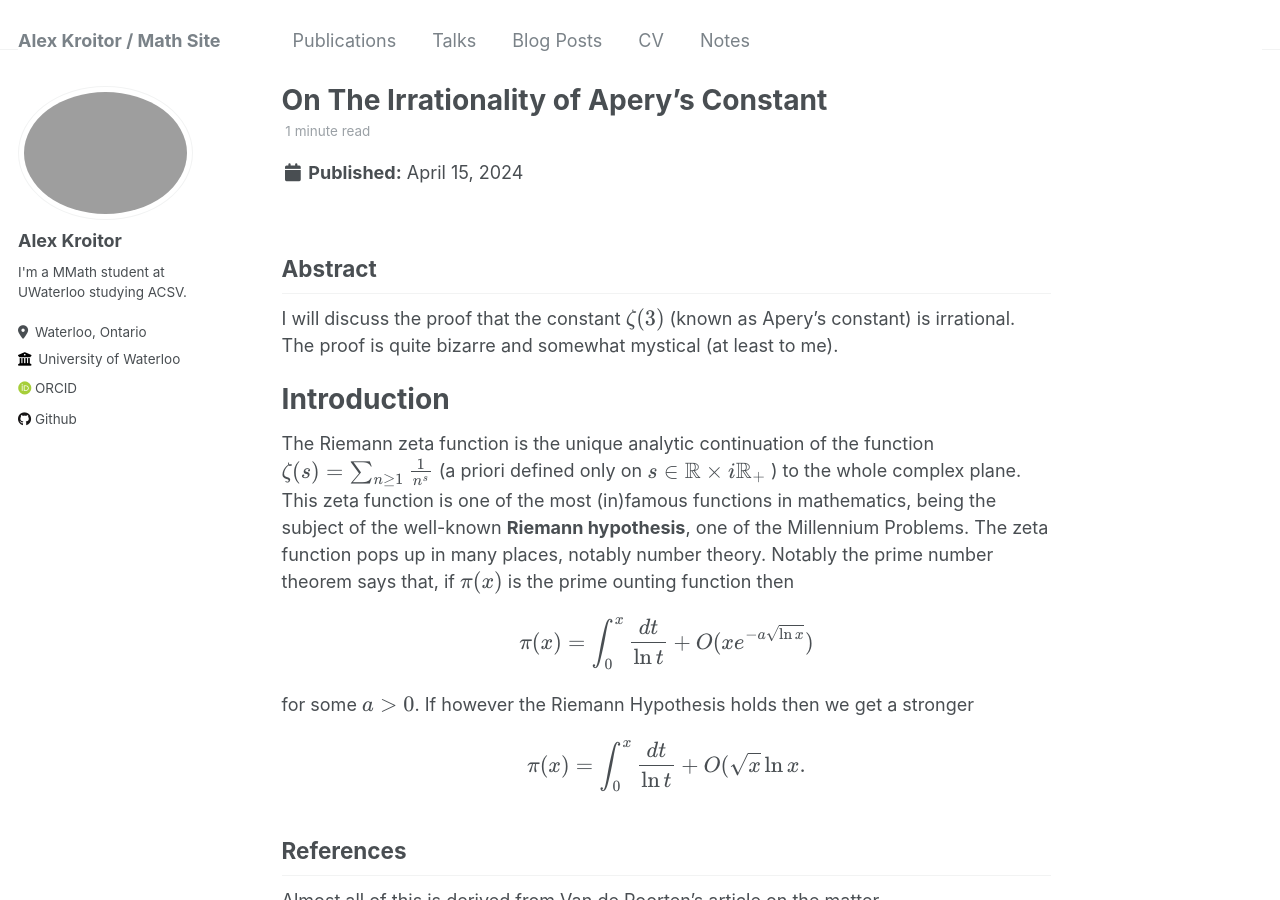
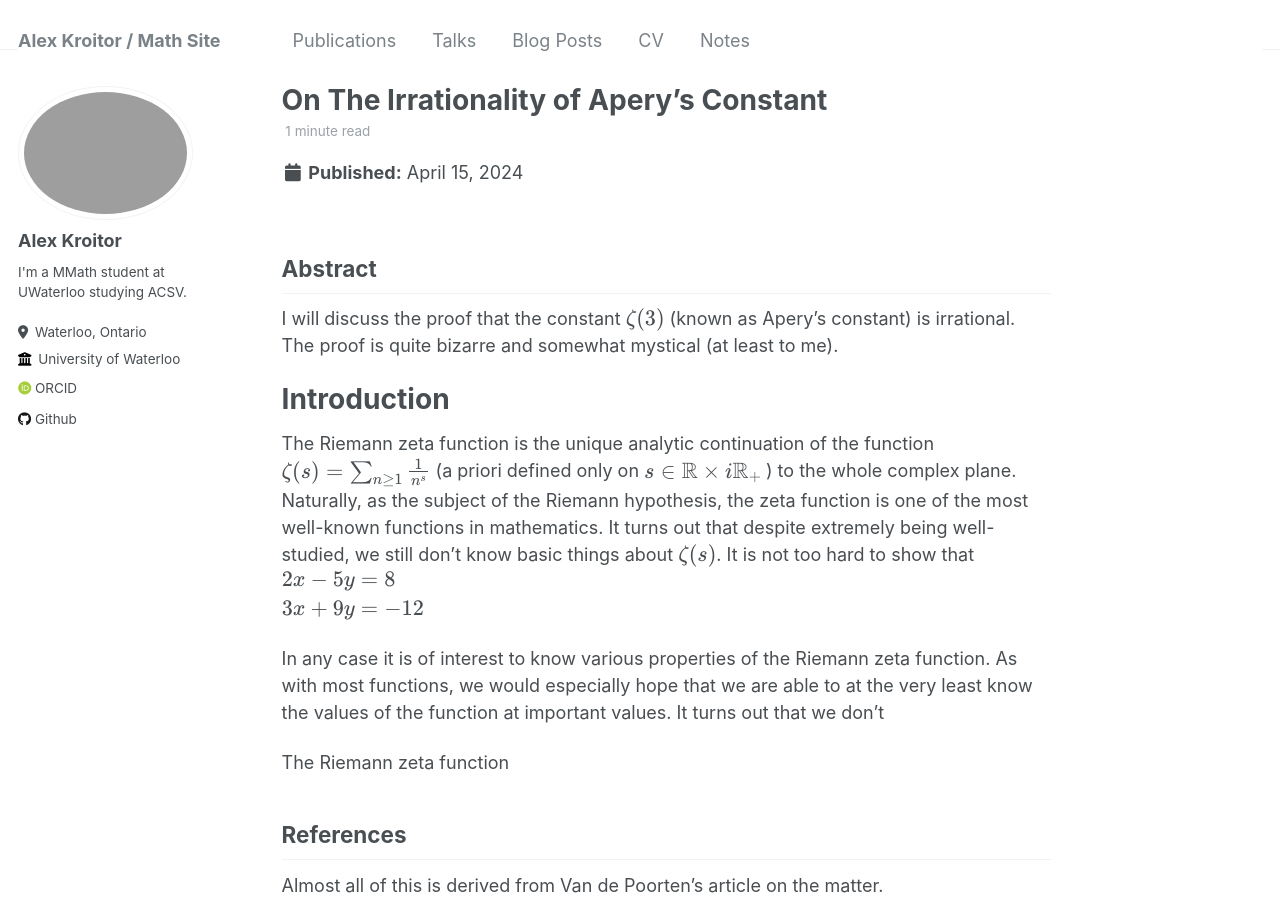
Before and after one commit to akroitor/akroitor.github.io, a Jekyll site: the page built from _posts/2024-04-15-blog-post.md, in a window 1280 px wide and 900 px high. Built offline with Jekyll 4.4.1, drawn with Linux system fonts in a browser that asks for light colours; some web fonts are replaced.

Commit message:
Update 2024-04-15-blog-post.md

```diff
--- a/_posts/2024-04-15-blog-post.md
+++ b/_posts/2024-04-15-blog-post.md
@@ -13,7 +13,19 @@ I will discuss the proof that the constant \\( \zeta(3) \\) (known as Apery's co
 
 Introduction
 =====
-The Riemann zeta function is the unique analytic continuation of the function \\(\zeta(s) = \sum_\{n \geq 1\} \frac{1}{n^s}\\) (a priori defined only on \\(s \in \mathbb{R} \times i \mathbb{R}_+ \\) ) to the whole complex plane. This zeta function is one of the most (in)famous functions in mathematics, being the subject of the well-known **Riemann hypothesis**, one of the Millennium Problems. The zeta function pops up in many places, notably number theory. Notably the prime number theorem says that, if \\(\pi(x)\\) is the prime ounting function then \\[ \pi(x) = \int_0^x \frac{dt}{\ln t} + O( x e^{-a \sqrt{\ln x}} ) \\] for some \\(a>0 \\). If however the Riemann Hypothesis holds then we get a stronger \\[ \pi(x) = \int_0^x \frac{dt}{\ln t} + O( \sqrt{x} \ln x. \\]
+The Riemann zeta function is the unique analytic continuation of the function \\(\zeta(s) = \sum_\{n \geq 1\} \frac{1}{n^s}\\) (a priori defined only on \\(s \in \mathbb{R} \times i \mathbb{R}_+ \\) ) to the whole complex plane. Naturally, as the subject of the Riemann hypothesis, the zeta function is one of the most well-known functions in mathematics. It turns out that despite extremely being well-studied, we still don't know basic things about \\(\zeta(s) \\). It is not too hard to show that
+$$
+\begin{align*}
+2x - 5y &=  8 \\
+3x + 9y &=  -12
+\end{align*}
+$$
+
+In any case it is of interest to know various properties of the Riemann zeta function. As with most functions, we would especially hope that we are able to at the very least know the values of the function at important values. It turns out that we don't
+
+The Riemann zeta function
+
+
 
 References
 -----
```
